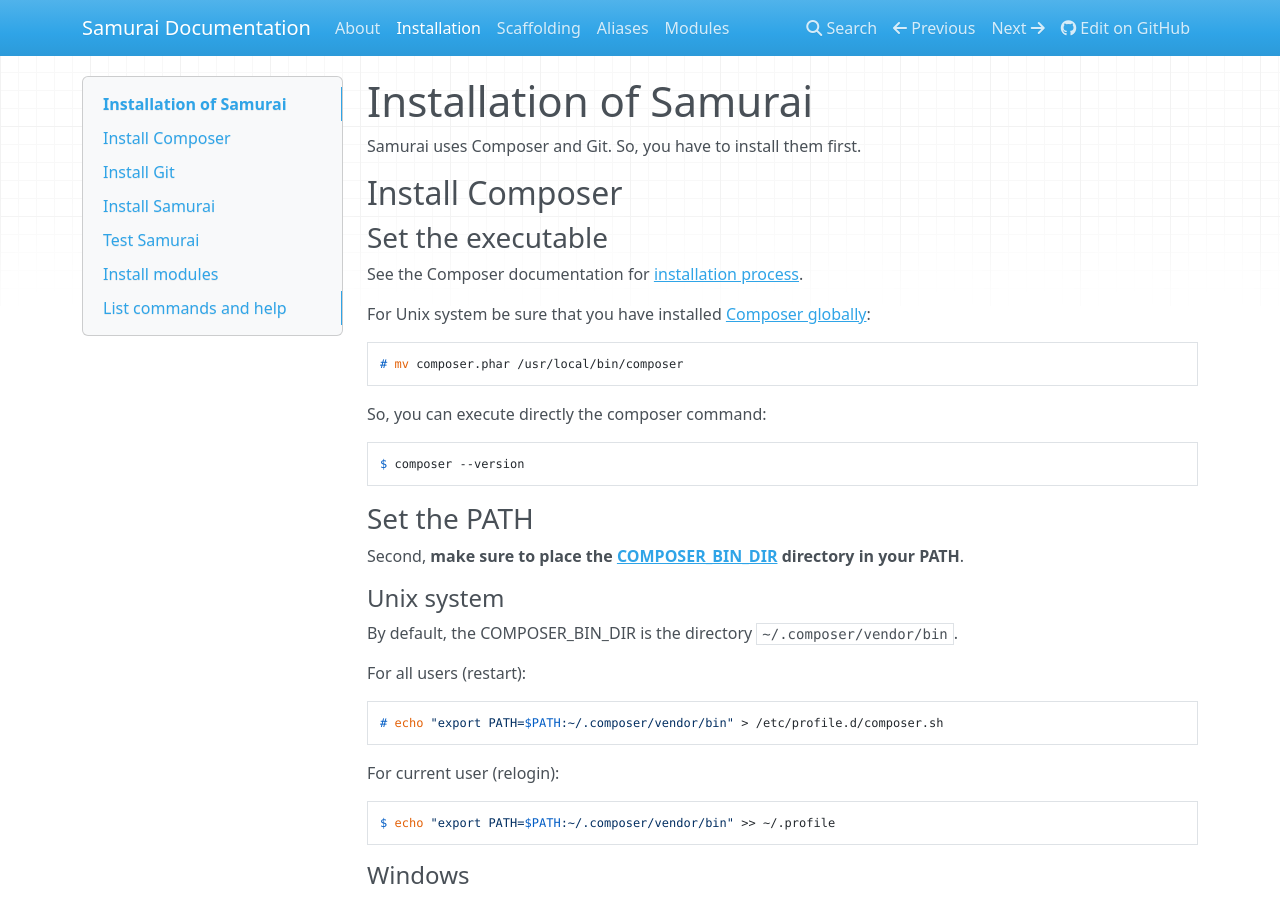
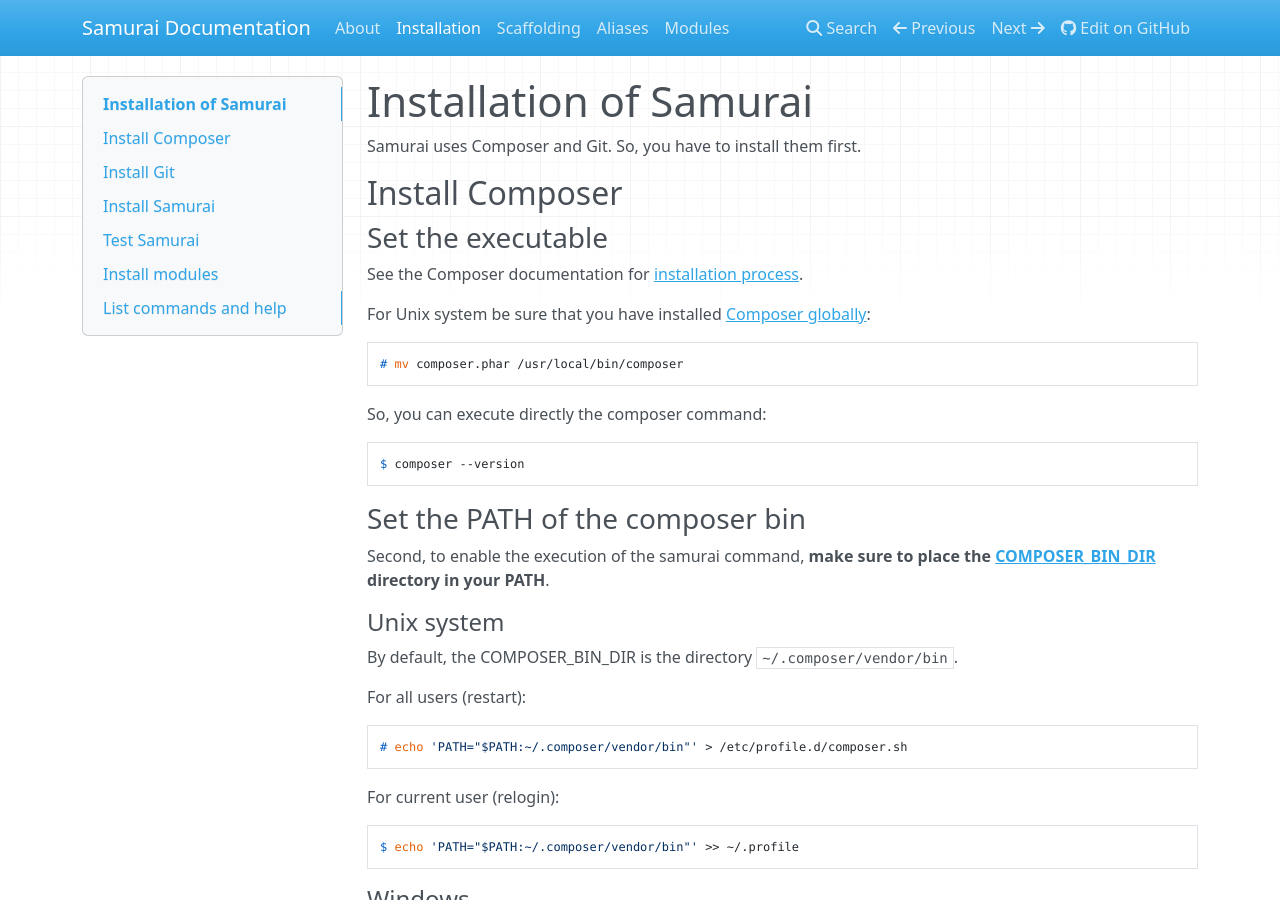
Before and after one commit to Raphhh/samurai, an MkDocs documentation site: the page built from doc/user-guide/installation.md, in a window 1280 px wide and 900 px high. Built offline with MkDocs 1.6.1, drawn with Linux system fonts in a browser that asks for light colours; nearby versions of some CDN libraries; old or Windows-style settings are respelled for this version of MkDocs.

Commit message:
fix the doc for the path setting

````diff
--- a/doc/user-guide/installation.md
+++ b/doc/user-guide/installation.md
@@ -19,9 +19,9 @@ So, you can execute directly the composer command:
 $ composer --version
 ```
 
-### Set the PATH
+### Set the PATH of the composer bin
 
-Second, **make sure to place the [COMPOSER_BIN_DIR](https://getcomposer.org/doc/03-cli.md#composer-bin-dir) directory in your PATH**.
+Second, to enable the execution of the samurai command, **make sure to place the [COMPOSER_BIN_DIR](https://getcomposer.org/doc/03-cli.md#composer-bin-dir) directory in your PATH**.
 
 #### Unix system
 
@@ -30,13 +30,13 @@ By default, the COMPOSER_BIN_DIR is the directory `~/.composer/vendor/bin`.
 For all users (restart):
 
 ```console
-# echo "export PATH=$PATH:~/.composer/vendor/bin" > /etc/profile.d/composer.sh
+# echo 'PATH="$PATH:~/.composer/vendor/bin"' > /etc/profile.d/composer.sh
 ```
 
 For current user (relogin):
 
 ```console
-$ echo "export PATH=$PATH:~/.composer/vendor/bin" >> ~/.profile
+$ echo 'PATH="$PATH:~/.composer/vendor/bin"' >> ~/.profile
 ```
 
 #### Windows
````
